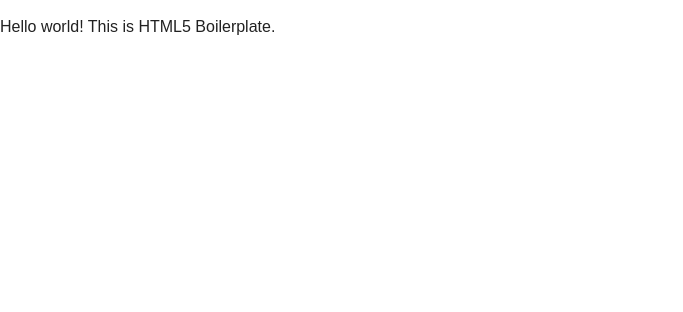
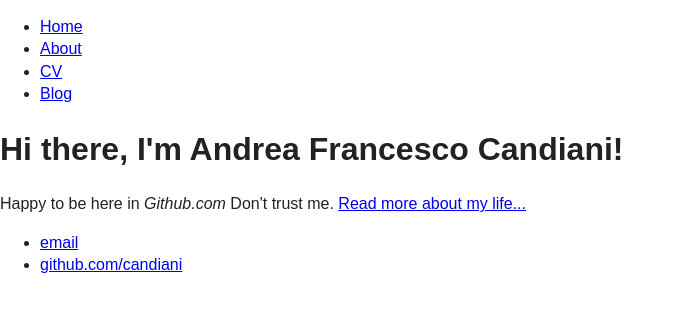
Before and after one commit to candiani/candiani.github.io, a plain HTML site: page index.html in a window 1280 px wide. Shown: the whole page, without its empty margins (0-683 px from the left). Drawn offline with nearby package versions, Linux system fonts and the light colour scheme.

Commit message:
First look

```diff
--- a/index.html
+++ b/index.html
@@ -3,7 +3,7 @@
     <head>
         <meta charset="utf-8">
         <meta http-equiv="x-ua-compatible" content="ie=edge">
-        <title></title>
+        <title>Andrea Francesco Candiani</title>
         <meta name="description" content="">
         <meta name="viewport" content="width=device-width, initial-scale=1">
 
@@ -20,7 +20,26 @@
         <![endif]-->
 
         <!-- Add your site or application content here -->
-        <p>Hello world! This is HTML5 Boilerplate.</p>
+        <nav>
+            <ul>
+                <li><a href="/">Home</a></li>
+                <li><a href="/about">About</a></li>
+                <li><a href="/cv">CV</a></li>
+                <li><a href="/blog">Blog</a></li>
+            </ul>
+        </nav>
+        <div class="container">
+            <div class="blurb">
+                <h1>Hi there, I'm Andrea Francesco Candiani!</h1>
+                <p>Happy to be here in <em>Github.com</em> Don't trust me. <a href="/about">Read more about my life...</a></p>
+            </div><!-- /.blurb -->
+        </div><!-- /.container -->
+        <footer>
+            <ul>
+                <li><a href="mailto:andrea.candiani@gmail.com">email</a></li>
+                <li><a href="https://github.com/candiani">github.com/candiani</a></li>
+            </ul>
+        </footer>
 
         <script src="https://code.jquery.com/jquery-1.12.0.min.js"></script>
         <script>window.jQuery || document.write('<script src="js/vendor/jquery-1.12.0.min.js"><\/script>')</script>
```
